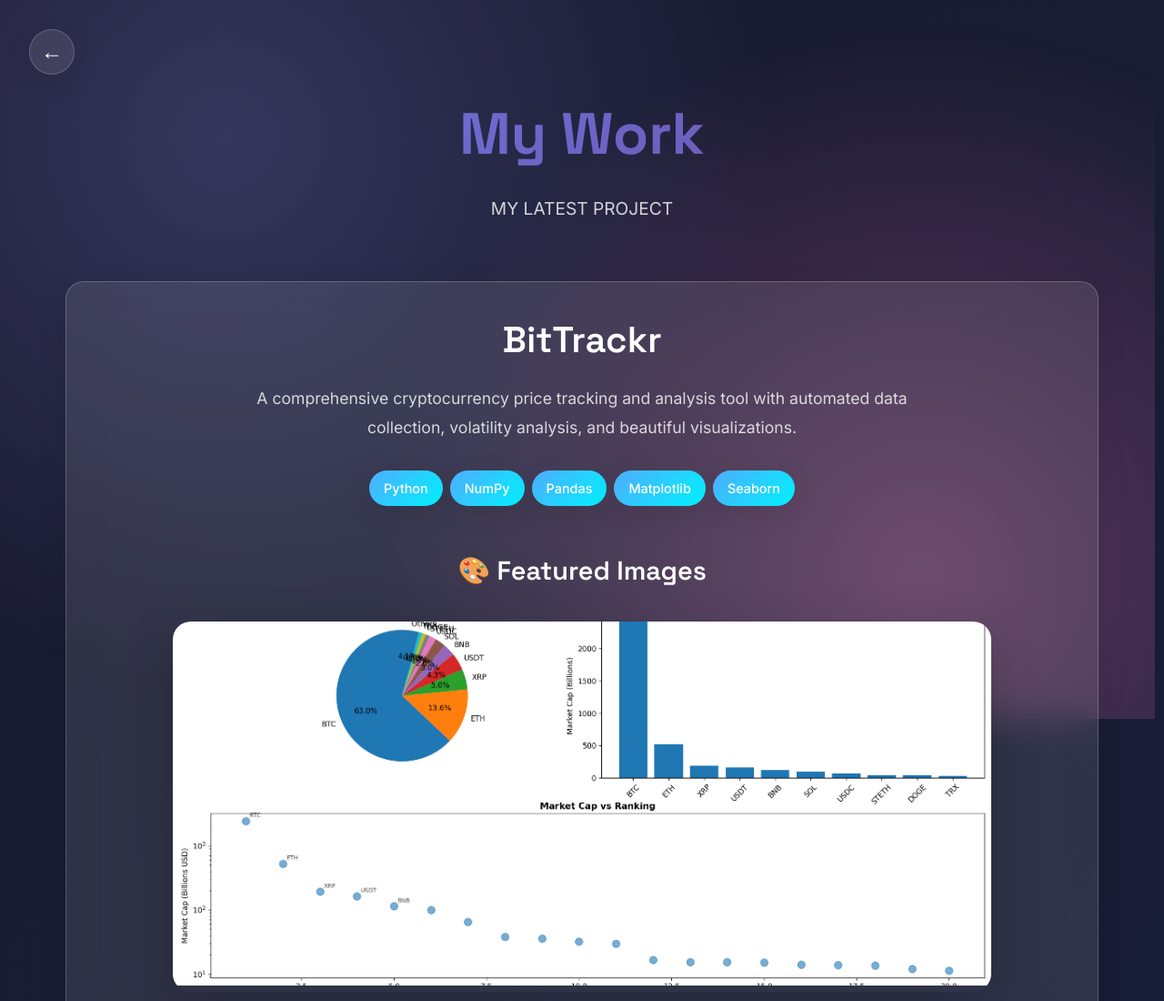
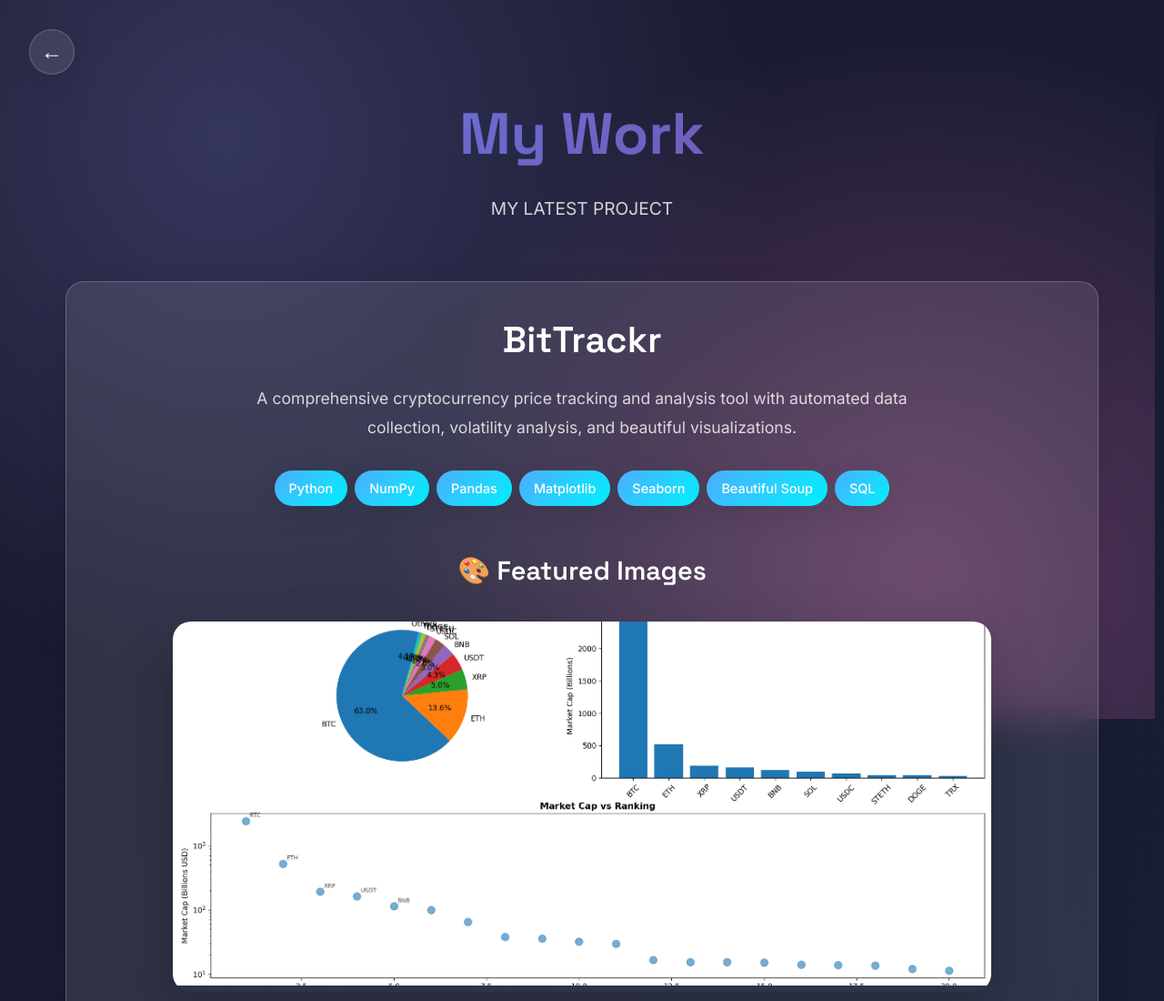
Before and after one commit to rakshittttt/Personal-Portfolio, a plain HTML site: page view.html in a window 1280 px wide. Shown: the top 1100 px of the page at 91% size. Drawn offline with Linux system fonts and the light colour scheme.

Commit message:
update view.html

```diff
--- a/view.html
+++ b/view.html
@@ -483,6 +483,8 @@
                         <span class="tech-tag">Pandas</span>
                         <span class="tech-tag">Matplotlib</span>
                         <span class="tech-tag">Seaborn</span>
+                        <span class="tech-tag">Beautiful Soup</span>
+                        <span class="tech-tag">SQL</span>
                     </div>
                 </div>
 
```
